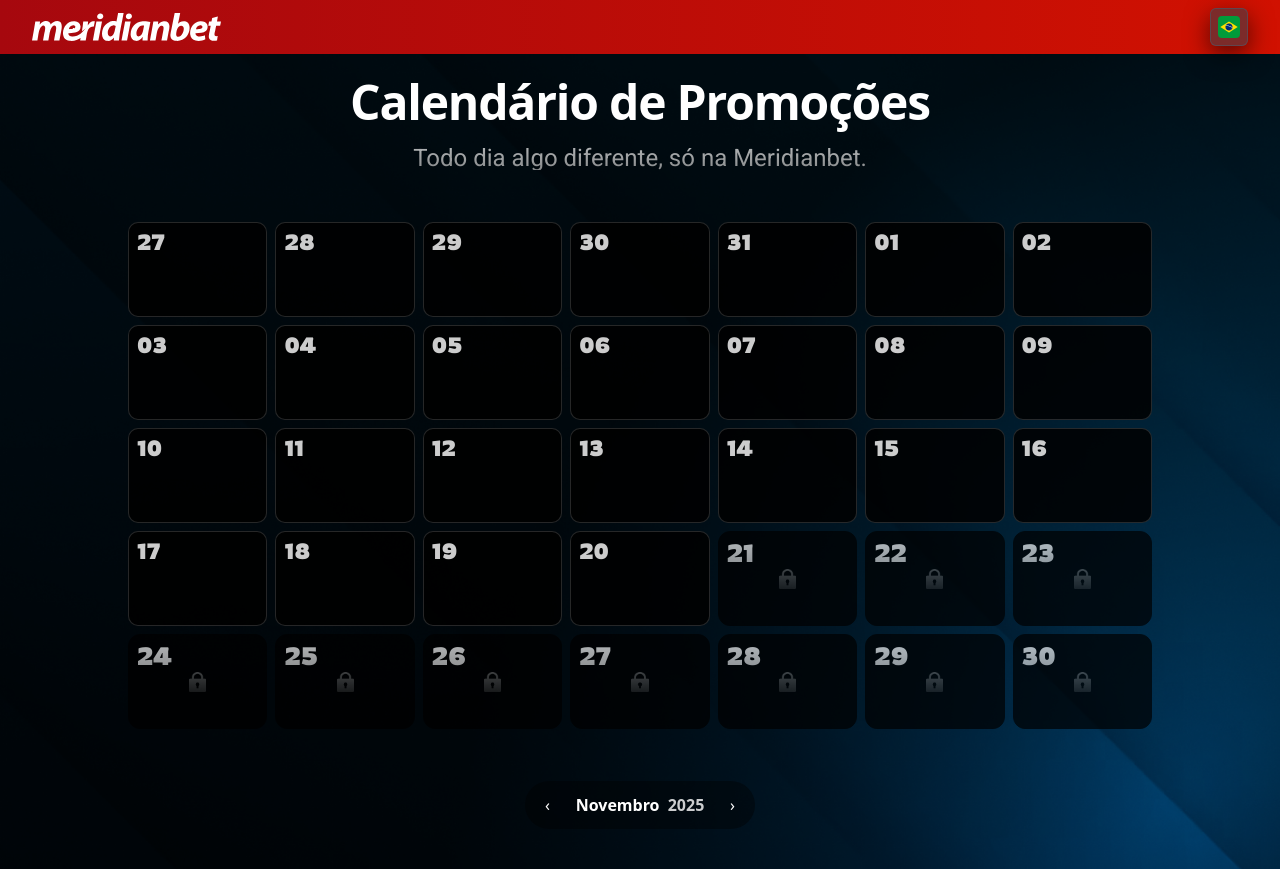
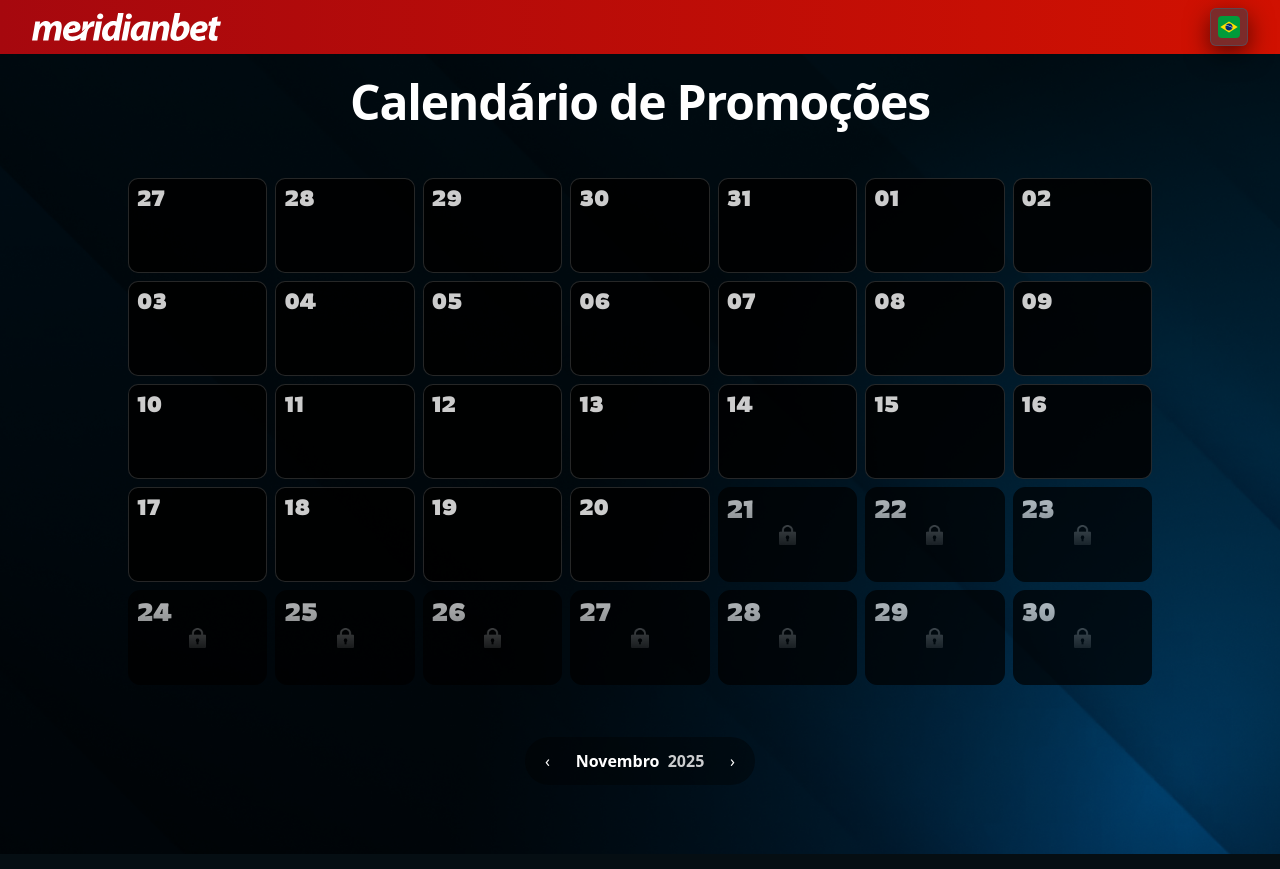
Before and after one commit to aleksandrajankovic/Calendar-PE, a Next.js app: page / in a window 1280 px wide. Built offline with nearby package versions, Linux system fonts and the light colour scheme; no server answers; the database is empty.

Commit message:
lock img

```diff
--- a/src/app/page.js
+++ b/src/app/page.js
@@ -207,7 +207,7 @@ export default async function Home({ searchParams }) {
             {lang === "pt" ? "Calendário de Promoções" : "Promotion Calendar"}
           </h1>
 
-          <h3
+          {/* <h3
             className="mt-5 font-roboto font-normal text-[24px] leading-[100%] tracking-[1%]
          bg-[linear-gradient(180deg,rgba(255,255,255,0.7)_0%,rgba(193,193,193,0.7)_100%)]
          bg-clip-text text-transparent text-center"
@@ -215,7 +215,7 @@ export default async function Home({ searchParams }) {
             {lang === "pt"
               ? "Todo dia algo diferente, só na Meridianbet."
               : "Everyday something else, only in Merdianbet."}
-          </h3>
+          </h3> */}
 
           {isAdmin && (
             <div className="mt-2 inline-block rounded bg-amber-500/20 text-amber-200 px-3 py-1 text-sm">
```
